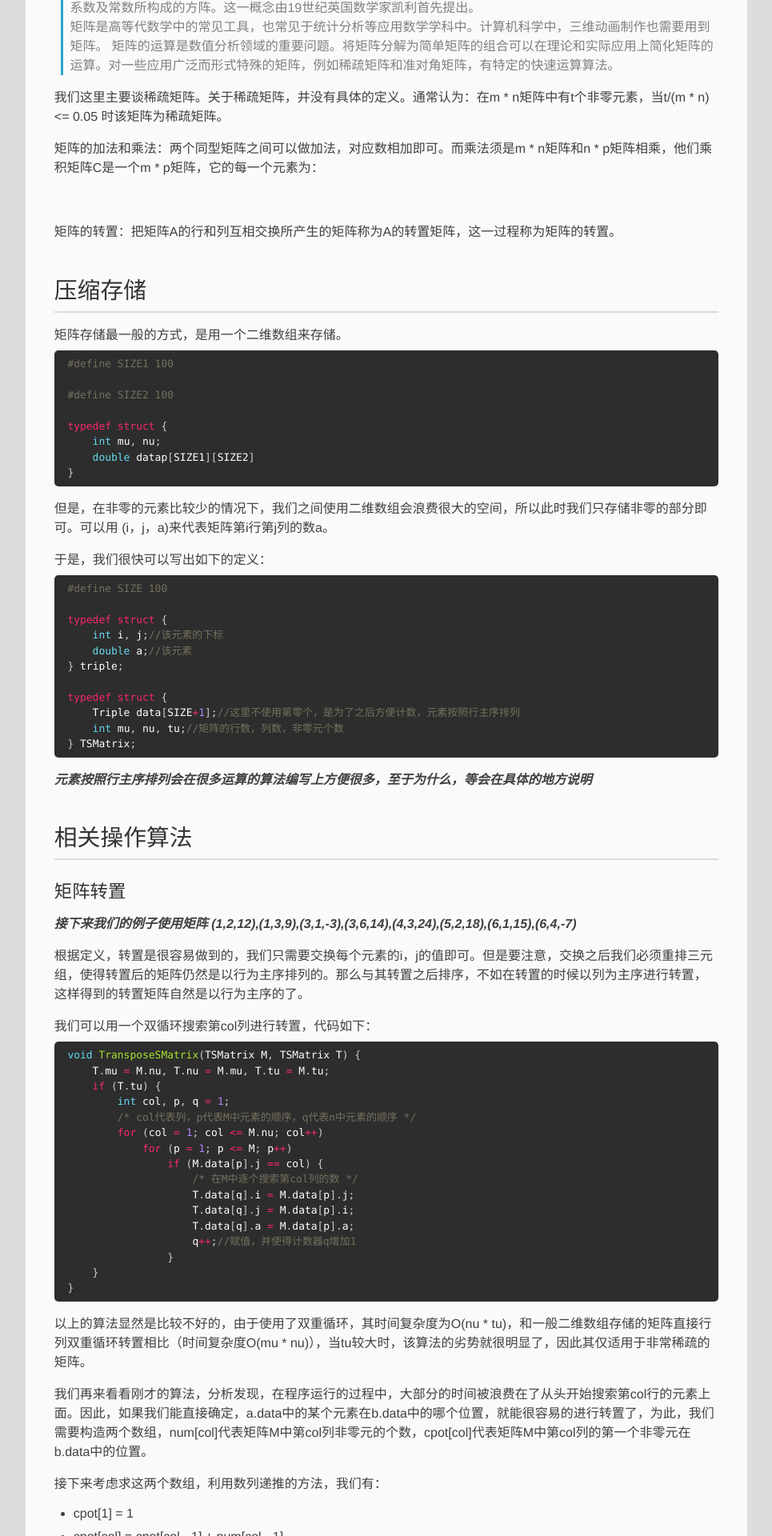
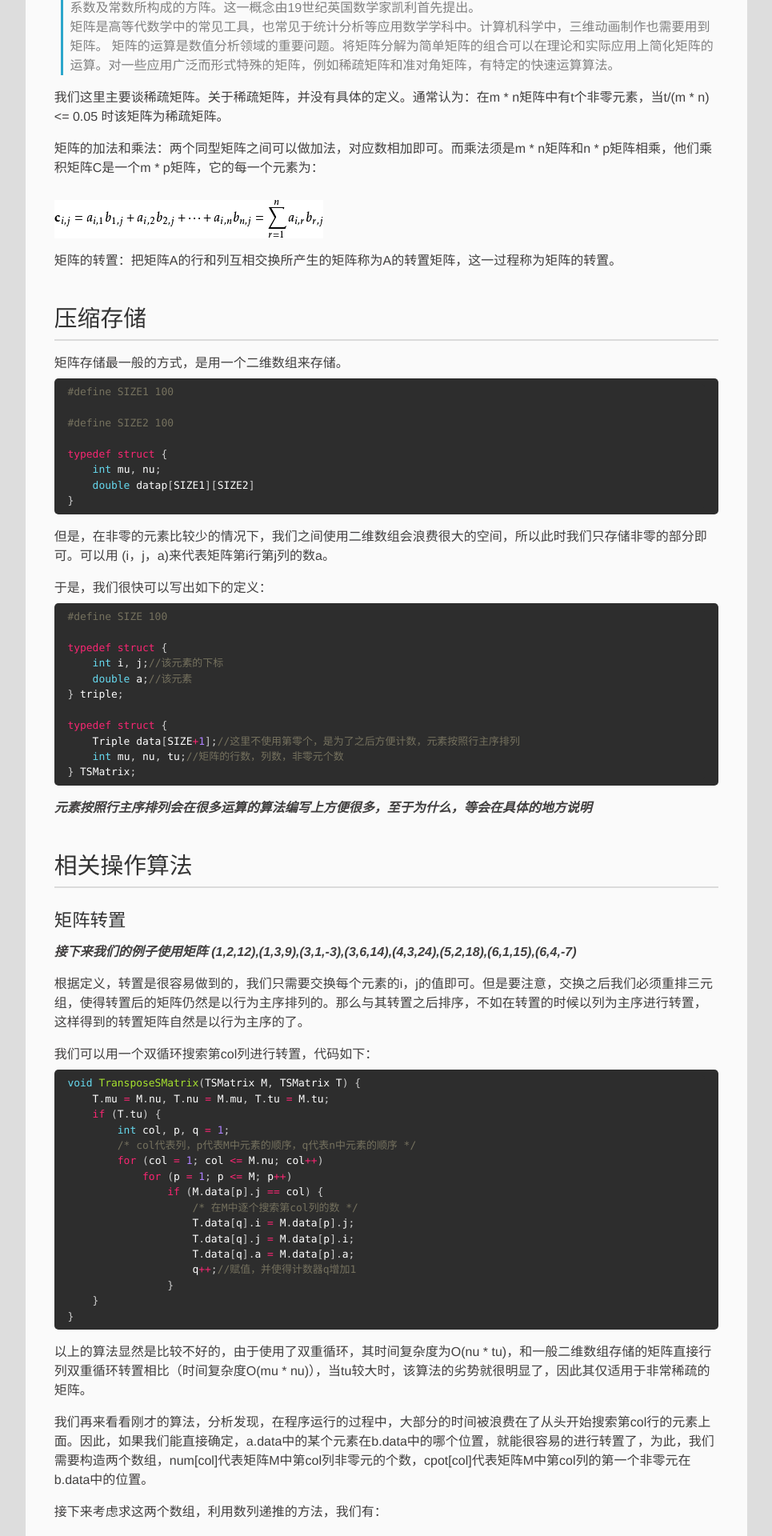
Before and after one commit to zxc479773533/zxc479773533.github.io, a Jekyll site: the page built from _posts/2017-6-27-Sparse-Matrix.md, in a window 1280 px wide. Shown: the part 601-2521 px from the top of the page at 80% size, without its empty margins (127-1092 px from the left). Built offline with Jekyll 4.4.1, drawn with Linux system fonts in a browser that asks for light colours; a script that is not in the unit is left out; comment, search, counter and statistics services are not loaded.

Commit message:
New essay

```diff
--- a/_posts/2017-6-27-Sparse-Matrix.md
+++ b/_posts/2017-6-27-Sparse-Matrix.md
@@ -17,7 +17,7 @@
 
 矩阵的加法和乘法：两个同型矩阵之间可以做加法，对应数相加即可。而乘法须是m * n矩阵和n * p矩阵相乘，他们乘积矩阵C是一个m * p矩阵，它的每一个元素为：
 
-![](images/Sparse-Matrix-01.png)
+![](https://raw.githubusercontent.com/zxc479773533/zxc479773533.github.io/master/_posts/images/Sparse-Matrix-01.png)
 
 矩阵的转置：把矩阵A的行和列互相交换所产生的矩阵称为A的转置矩阵，这一过程称为矩阵的转置。
 
@@ -127,7 +127,7 @@
 
 矩阵相乘，在上面已经介绍过，乘积矩阵的 (i,j) 元的算法公式如下：
 
-![](images/Sparse-Matrix-01.png)
+![](https://raw.githubusercontent.com/zxc479773533/zxc479773533.github.io/master/_posts/images/Sparse-Matrix-01.png)
 
 对于二维数组存储的矩阵，其乘积算法是十分明确的，直接根据公式，有
 
@@ -209,7 +209,7 @@
 
 对于矩阵这个二维图形(暂且称作图形吧)，可以用一个十字链表构成网状结构来存储，对于每个元素，设置一个right指针和一个down指针即可。如下图所示。【注意此时十字链表的头指针可不是一个，而是一行和一列】
 
-![](images/Sparse-Matrix-02.png)
+![](https://raw.githubusercontent.com/zxc479773533/zxc479773533.github.io/master/_posts/images/Sparse-Matrix-02.png)
 
 创建这样十字链表的算法实际上就是多个链表插入和删除的操作集合，代码如下：
 
```
